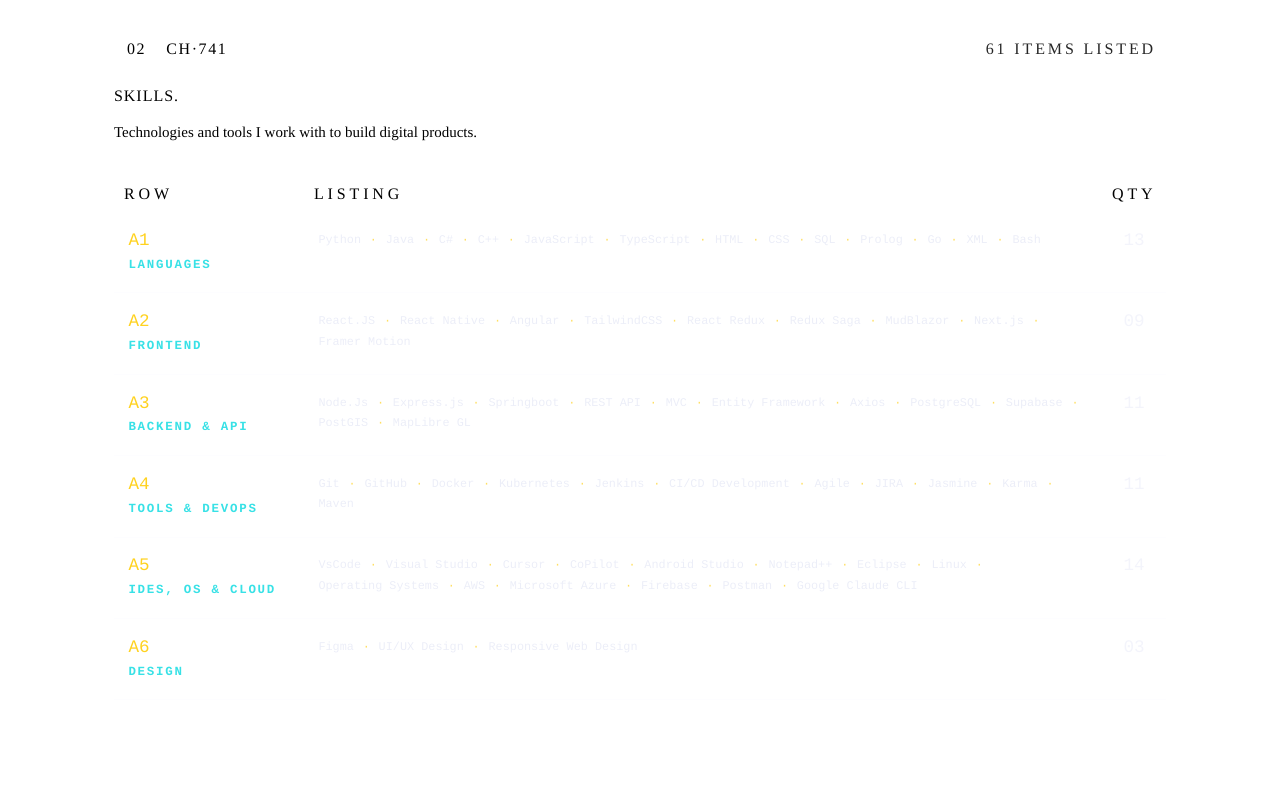
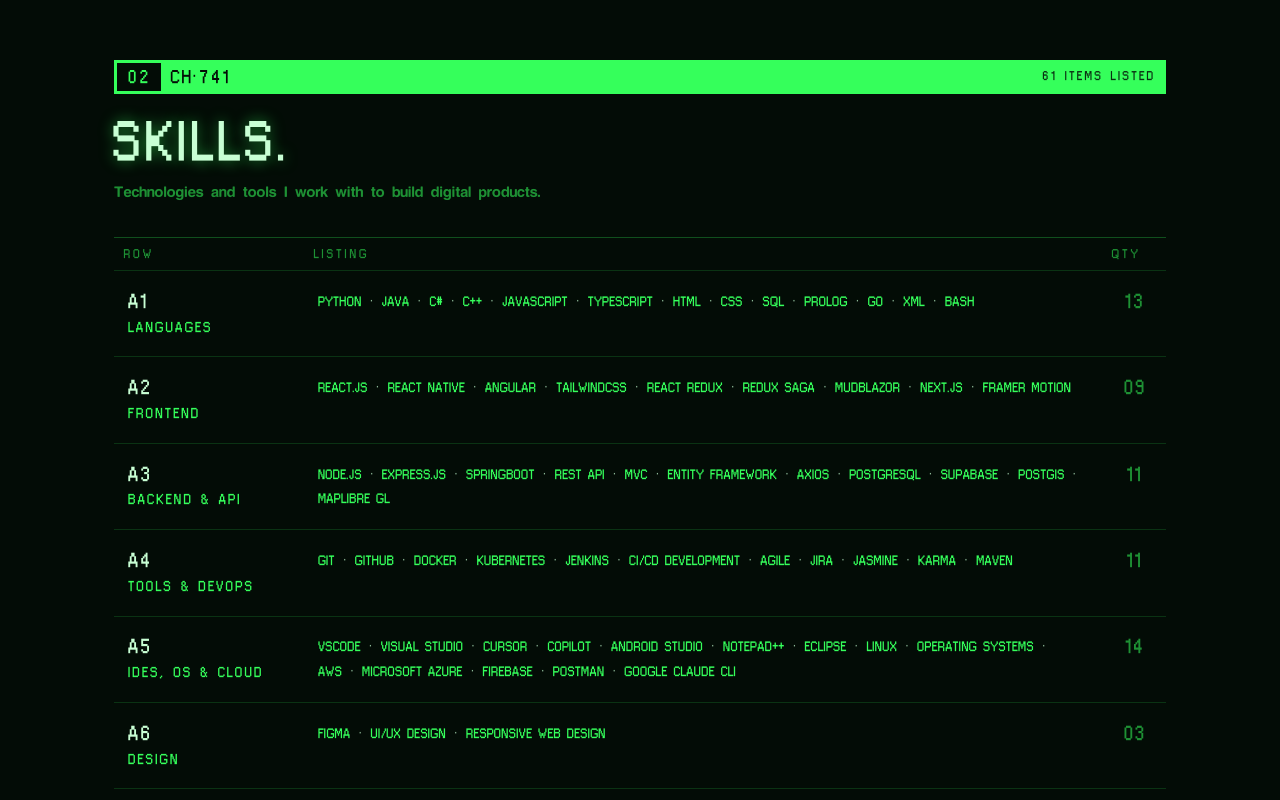
Before and after one commit to Ayprusss/AnthonyLe, a React (Create React App) app: page / in a window 1280 px wide. Shown: the part 1120-1920 px from the top of the page. Built offline with nearby package versions, Linux system fonts and the light colour scheme.

Commit message:
changed theme css file to adopt alien isolation theme

```diff
--- a/src/theme.css
+++ b/src/theme.css
@@ -1,93 +1,141 @@
 /* ══════════════════════════════════════════════════════════════════
-   CH·741 — a teletext service broadcast on a CRT
-   Two channels, one receiver. The tune knob changes the service,
-   not the television:
-     · CH 1 / NEWS     = blue header bars, yellow headlines, cyan labels
-     · CH 2 / LEISURE  = magenta header bars, green headlines, yellow labels
-   Saturated colour is structural (bars, keys, labels) — never decorative.
+   SEVASTOLINK — a Seegson personal terminal
+   One tube, one electron gun, two user profiles. The profile switch
+   changes which phosphor the set was built with, not the machine:
+     · SEEGSON STANDARD (professional) — P1 green, the shipboard default
+     · SEVASTOLINK      (personal)     — amber, the APOLLO-era screens
+   There is no decorative colour. Emphasis is INVERSE VIDEO — a solid
+   phosphor block with screen-coloured text — the way a real single-gun
+   display does it. --alert is the only non-phosphor hue on the site.
    ══════════════════════════════════════════════════════════════════ */
 
 :root {
-    /* CH 1 — NEWS (default / Professional) */
-    --screen:      #07070e;          /* CRT black, blue cast */
-    --screen-rgb:  7, 7, 14;
-    --screen-high: #0d0d20;          /* phosphor lift at centre */
-    --bar:         #1a1ad0;          /* teletext header blue */
-    --bar-rgb:     26, 26, 208;
-    --ink:         #eceef8;
-    --ink-rgb:     236, 238, 248;
-    --ink-strong:  #ffffff;
-    --ink-dim:     rgba(236, 238, 248, 0.62);
-    --ink-faint:   rgba(236, 238, 248, 0.12);
-    --hl:          #ffd21f;          /* headline yellow */
-    --hl-rgb:      255, 210, 31;
-    --lab:         #38e1e6;          /* label cyan */
-    --lab-rgb:     56, 225, 230;
-    --grn:         #3bf07d;
-    --grn-rgb:     59, 240, 125;
-    --red:         #ff3352;          /* alert / fastext red */
-    --red-rgb:     255, 51, 82;
-    --mag:         #ff54d7;
-    --mag-rgb:     255, 84, 215;
+    /* ── SEEGSON STANDARD — green phosphor (default / Professional) ──
+       --phos and --phos-hot are lifted verbatim from BootScene's --fg /
+       --fg-hot, so the boot sequence hands off to the same tube. */
+    --scr:         #030c06;                    /* screen, green-black */
+    --scr-rgb:     3, 12, 6;
+    --scr-high:    #06210c;                    /* phosphor lift at centre */
+    --phos:        #35ff5b;                    /* P1 phosphor */
+    --phos-rgb:    53, 255, 91;
+    --phos-hot:    #c8ffd4;                    /* brights, inverse-video bg */
+    --phos-hot-rgb: 200, 255, 212;
+    --phos-dim:    rgba(53, 255, 91, 0.55);    /* secondary text */
+    --phos-faint:  rgba(53, 255, 91, 0.16);    /* fills, row bands */
+    --phos-hair:   rgba(53, 255, 91, 0.28);    /* 1px rules */
+    --glow:        rgba(53, 255, 91, 0.5);
+    --alert:       #ff6a2a;                    /* warnings ONLY */
+    --alert-rgb:   255, 106, 42;
 
-    --font-display: 'VT323', 'Courier New', monospace;
-    --font-mono:    'IBM Plex Mono', 'Courier New', monospace;
-    --font-prose:   'IBM Plex Mono', 'Courier New', monospace;
+    /* ── Type ──────────────────────────────────────────────────────
+       Three faces, three jobs, no overlap:
+         · Jixellation — what the TERMINAL draws. Chrome, tables, the
+           boot log. The only monospaced one, so column alignment lives
+           here and nowhere else.
+         · Isolation   — what a PERSON wrote. Running prose only. A
+           pixel face is crisp in a status bar and mush in a paragraph,
+           so the two never trade jobs.
+         · Nostromo    — what is STAMPED ON THE HARDWARE. The operator
+           ident in the status bar, nothing else. Caps only.
+       Isolation carries two jobs because it has two weights of presence:
+       set small it is a text face, set huge it is a display face, and
+       the boot plate needs the heaviest thing available. Nostromo is
+       lighter-stemmed, which is wrong for a plate and right for a 34px
+       bar. Isolation's middle dot is broken (renders "û") — keep `·`
+       separators in --font-term text. */
+    --font-term:   'Jixellation', 'Courier New', monospace;
+    --font-hv:     'Isolation', 'Helvetica Neue', Helvetica, Arial, sans-serif;
+    --font-mark:   'Isolation', 'Arial Black', 'Helvetica Neue', Helvetica, sans-serif;
+    --font-ident:  'Nostromo Cond', 'Arial Narrow', 'Helvetica Neue', Helvetica, sans-serif;
 
-    /* Aliases kept so anything unconverted still renders legibly */
-    --paper:       var(--screen);
-    --paper-rgb:   7, 7, 14;
-    --paper-high:  var(--screen-high);
-    --bg:          var(--screen);
-    --bg-rgb:      7, 7, 14;
-    --surface:     var(--screen-high);
-    --text:        var(--ink);
-    --text-rgb:    236, 238, 248;
-    --text-dim:    var(--ink-dim);
-    --border:      rgba(236, 238, 248, 0.2);
-    --accent:      var(--hl);
-    --accent-rgb:  255, 210, 31;
-    --font-body:   var(--font-mono);
-    --bg-color:    var(--screen);
-    --text-main:   var(--ink);
-    --text-muted:  var(--ink-dim);
-    --border-color: var(--border);
+    /* Pixel type ladder — whole pixels only. A pixel font at 13.7px is
+       a smear, so sizes never come from clamp(). */
+    --t1: 11px;   /* micro labels, column heads */
+    --t2: 13px;   /* body labels, nav, table cells */
+    --t3: 16px;   /* bars, lead-ins */
+    --t4: 22px;   /* sub-heads */
+    --t5: 32px;   /* section titles, small screens */
+    --t6: 48px;   /* section titles */
+    --t7: 72px;   /* hero name */
+
+    /* ── Aliases ───────────────────────────────────────────────────
+       The teletext token names survive so every section stylesheet
+       keeps working — they now all resolve onto the phosphor ramp,
+       which is what turns the whole site monochrome in one place. */
+    --screen:      var(--scr);
+    --screen-rgb:  3, 12, 6;
+    --screen-high: var(--scr-high);
+    --bar:         var(--phos);          /* was the coloured header bar */
+    --bar-rgb:     53, 255, 91;
+    --ink:         var(--phos);
+    --ink-rgb:     53, 255, 91;
+    --ink-strong:  var(--phos-hot);
+    --ink-dim:     var(--phos-dim);
+    --ink-faint:   var(--phos-faint);
+    --hl:          var(--phos-hot);      /* was headline yellow */
+    --hl-rgb:      200, 255, 212;
+    --lab:         var(--phos);          /* was label cyan */
+    --lab-rgb:     53, 255, 91;
+    --grn:         var(--phos);
+    --grn-rgb:     53, 255, 91;
+    --red:         var(--alert);
+    --red-rgb:     255, 106, 42;
+    --mag:         var(--phos);
+    --mag-rgb:     53, 255, 91;
+
+    --font-display: var(--font-term);
+    --font-mono:    var(--font-term);
+    --font-prose:   var(--font-hv);
+    --font-body:    var(--font-hv);
+
+    --paper:       var(--scr);
+    --paper-rgb:   3, 12, 6;
+    --paper-high:  var(--scr-high);
+    --bg:          var(--scr);
+    --bg-rgb:      3, 12, 6;
+    --bg-color:    var(--scr);
+    --surface:     var(--scr-high);
+    --text:        var(--phos);
+    --text-rgb:    53, 255, 91;
+    --text-main:   var(--phos);
+    --text-dim:    var(--phos-dim);
+    --text-muted:  var(--phos-dim);
+    --border:      var(--phos-hair);
+    --border-color: var(--phos-hair);
+    --accent:      var(--phos-hot);
+    --accent-rgb:  200, 255, 212;
     --svg-filter:  invert(1);
-    --ripple-rgb:  236, 238, 248;
+    --ripple-rgb:  53, 255, 91;
 }
 
-/* CH 2 — LEISURE (Personal): magenta bars, green headlines, yellow labels */
+/* ── SEVASTOLINK — amber phosphor (Personal) ───────────────────────
+   Same tube, same layout, different gun. Only the ramp moves. */
 [data-theme="personal"] {
-    --screen:      #0c0710;          /* CRT black, violet cast */
-    --screen-rgb:  12, 7, 16;
-    --screen-high: #180d20;
-    --bar:         #b3128f;
-    --bar-rgb:     179, 18, 143;
-    --ink:         #f4eef6;
-    --ink-rgb:     244, 238, 246;
-    --ink-strong:  #ffffff;
-    --ink-dim:     rgba(244, 238, 246, 0.62);
-    --ink-faint:   rgba(244, 238, 246, 0.12);
-    --hl:          #3bf07d;          /* headline green */
-    --hl-rgb:      59, 240, 125;
-    --lab:         #ffd21f;          /* label yellow */
-    --lab-rgb:     255, 210, 31;
-    --grn:         #3bf07d;
-    --grn-rgb:     59, 240, 125;
-    --red:         #ff3352;
-    --red-rgb:     255, 51, 82;
-    --mag:         #ff54d7;
-    --mag-rgb:     255, 84, 215;
+    --scr:         #100a02;
+    --scr-rgb:     16, 10, 2;
+    --scr-high:    #241503;
+    --phos:        #ffb32e;
+    --phos-rgb:    255, 179, 46;
+    --phos-hot:    #ffe9b8;
+    --phos-hot-rgb: 255, 233, 184;
+    --phos-dim:    rgba(255, 179, 46, 0.55);
+    --phos-faint:  rgba(255, 179, 46, 0.16);
+    --phos-hair:   rgba(255, 179, 46, 0.28);
+    --glow:        rgba(255, 179, 46, 0.5);
+    --alert:       #ff4d3d;
+    --alert-rgb:   255, 77, 61;
 
-    --paper:       var(--screen);
-    --paper-rgb:   12, 7, 16;
-    --bg:          var(--screen);
-    --bg-rgb:      12, 7, 16;
-    --surface:     var(--screen-high);
-    --text:        var(--ink);
-    --text-rgb:    244, 238, 246;
-    --text-dim:    var(--ink-dim);
-    --border:      rgba(244, 238, 246, 0.2);
-    --accent:      var(--hl);
-    --accent-rgb:  59, 240, 125;
+    --screen-rgb:  16, 10, 2;
+    --bar-rgb:     255, 179, 46;
+    --ink-rgb:     255, 179, 46;
+    --hl-rgb:      255, 233, 184;
+    --lab-rgb:     255, 179, 46;
+    --grn-rgb:     255, 179, 46;
+    --red-rgb:     255, 77, 61;
+    --mag-rgb:     255, 179, 46;
+    --paper-rgb:   16, 10, 2;
+    --bg-rgb:      16, 10, 2;
+    --text-rgb:    255, 179, 46;
+    --accent-rgb:  255, 233, 184;
+    --ripple-rgb:  255, 179, 46;
 }
```
